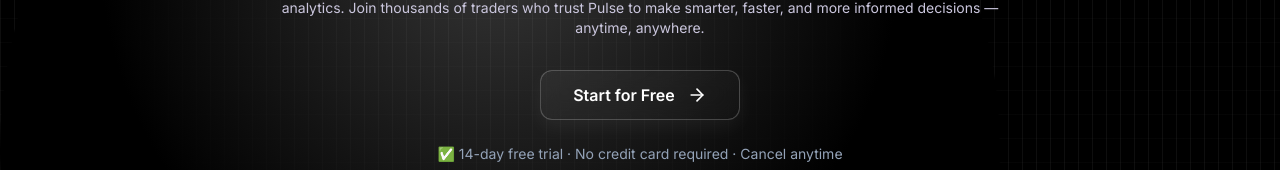
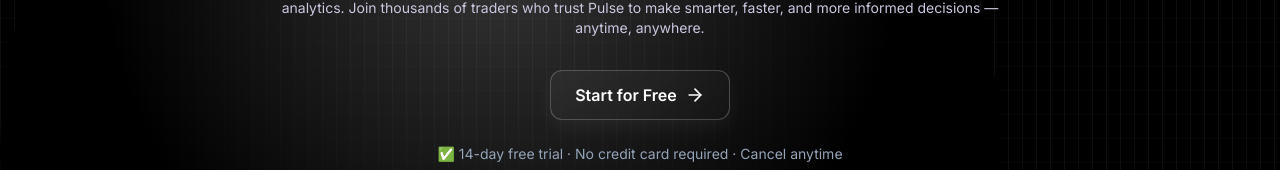
Before and after one commit to winsnew/Pulse-LandingPage, a Next.js app: page / in a window 1280 px wide. Shown: the part 270-440 px from the top of the page. Built offline with nearby package versions, Linux system fonts and the light colour scheme.

Commit message:
Size adjustment Button

```diff
--- a/components/sections/Hero.tsx
+++ b/components/sections/Hero.tsx
@@ -106,7 +106,7 @@
                             <div className="flex sm:flex-row gap-4 justify-center items-center">
                                 <MotionLink
                                     href="#"
-                                    className="glass-cta-btn group relative inline-flex gap-3 px-8 py-3 rounded-xl font-semibold text-white
+                                    className="glass-cta-btn group relative inline-flex gap-2 px-6 py-3 rounded-xl font-semibold text-white
                                 backdrop-blur-md border border-white/10
                                 bg-gradient-to-br from-[#1a1a1a]/80 via-[#2c2c2c]/70 to-[#1a1a1a]/80
                                 shadow-[inset_0_0_1px_rgba(255,255,255,0.05),0_4px_20px_rgba(0,0,0,0.4)]
```
